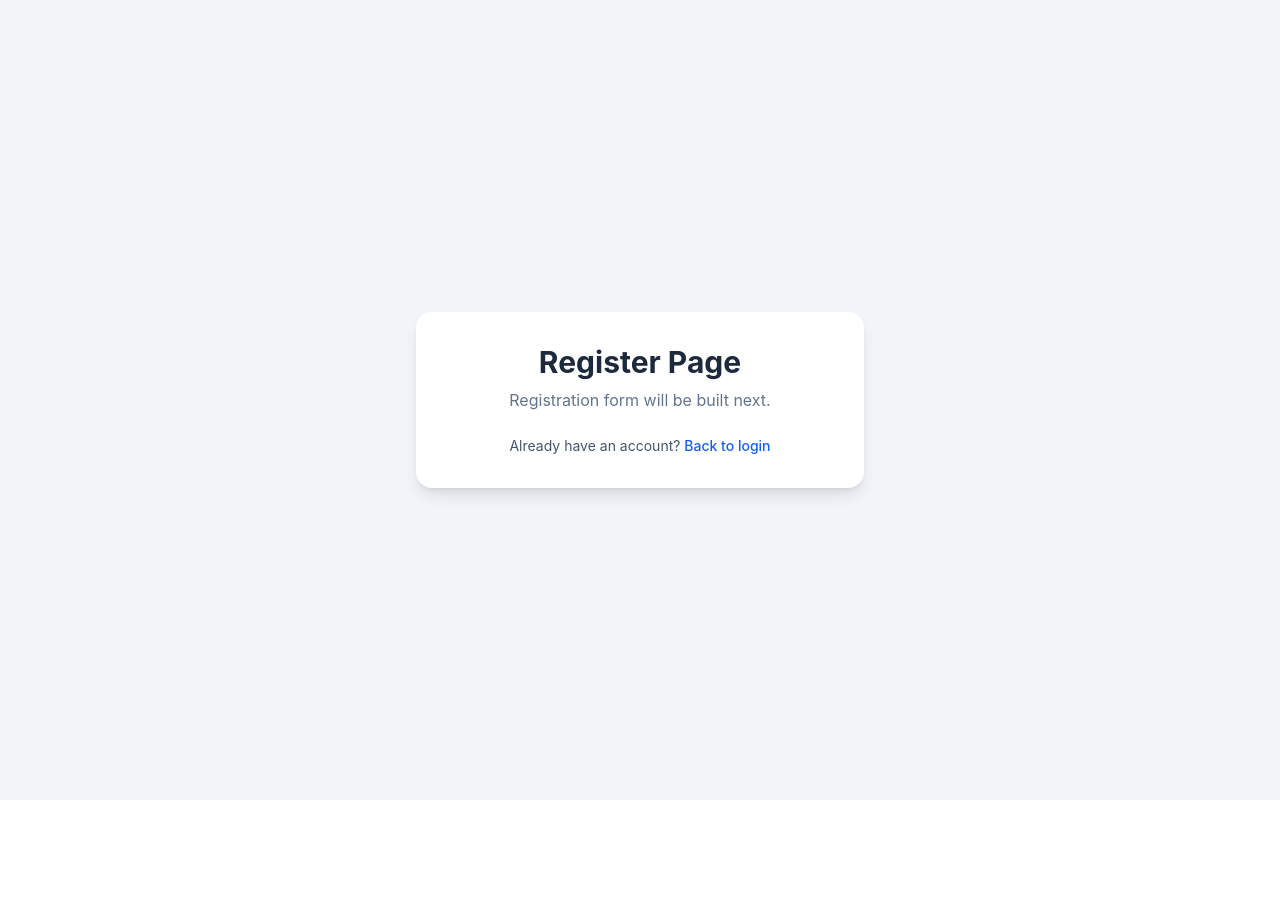
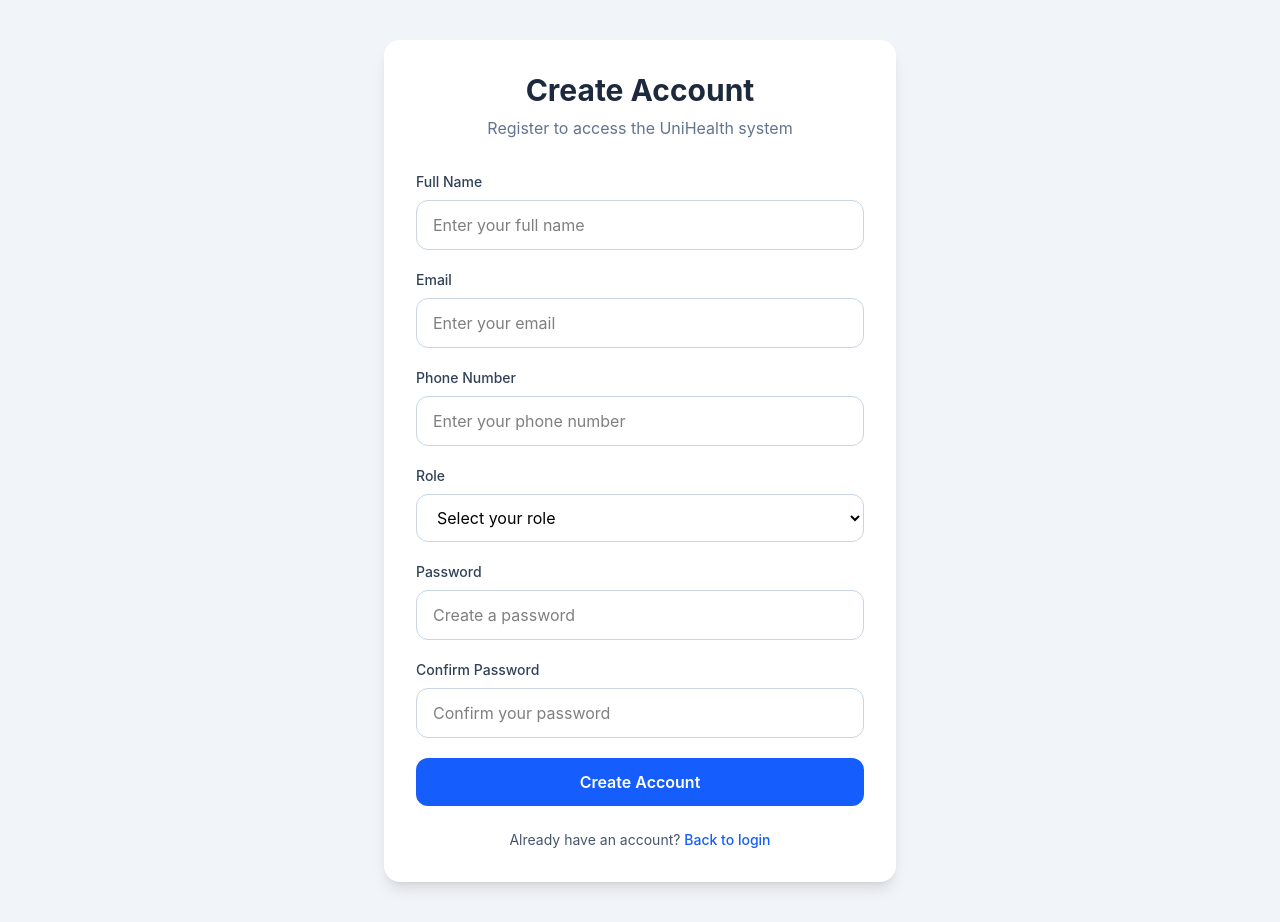
Before and after one commit to kessigan21-dev/unihealth-fyp, a React (Vite) app in the folder frontend/: page /register in a window 1280 px wide. Before the commit the page ends 800 px from the top, so only its background shows below. Built offline with nearby package versions, Linux system fonts and the light colour scheme.

Commit message:
Build initial register page UI

```diff
--- a/frontend/src/pages/RegisterPage.tsx
+++ b/frontend/src/pages/RegisterPage.tsx
@@ -2,12 +2,95 @@ import { Link } from "react-router-dom";
 
 function RegisterPage() {
   return (
-    <div className="min-h-screen bg-slate-100 flex items-center justify-center px-4">
-      <div className="w-full max-w-md bg-white rounded-2xl shadow-lg p-8">
-        <h1 className="text-3xl font-bold text-slate-800 text-center">Register Page</h1>
-        <p className="text-slate-500 text-center mt-2">
-          Registration form will be built next.
-        </p>
+    <div className="min-h-screen bg-slate-100 flex items-center justify-center px-4 py-10">
+      <div className="w-full max-w-lg bg-white rounded-2xl shadow-lg p-8">
+        <div className="mb-8 text-center">
+          <h1 className="text-3xl font-bold text-slate-800">Create Account</h1>
+          <p className="text-slate-500 mt-2">
+            Register to access the UniHealth system
+          </p>
+        </div>
+
+        <form className="space-y-5">
+          <div>
+            <label className="block text-sm font-medium text-slate-700 mb-2">
+              Full Name
+            </label>
+            <input
+              type="text"
+              placeholder="Enter your full name"
+              className="w-full rounded-xl border border-slate-300 px-4 py-3 outline-none focus:ring-2 focus:ring-blue-500"
+            />
+          </div>
+
+          <div>
+            <label className="block text-sm font-medium text-slate-700 mb-2">
+              Email
+            </label>
+            <input
+              type="email"
+              placeholder="Enter your email"
+              className="w-full rounded-xl border border-slate-300 px-4 py-3 outline-none focus:ring-2 focus:ring-blue-500"
+            />
+          </div>
+
+          <div>
+            <label className="block text-sm font-medium text-slate-700 mb-2">
+              Phone Number
+            </label>
+            <input
+              type="tel"
+              placeholder="Enter your phone number"
+              className="w-full rounded-xl border border-slate-300 px-4 py-3 outline-none focus:ring-2 focus:ring-blue-500"
+            />
+          </div>
+
+          <div>
+            <label className="block text-sm font-medium text-slate-700 mb-2">
+              Role
+            </label>
+            <select
+              className="w-full rounded-xl border border-slate-300 px-4 py-3 outline-none focus:ring-2 focus:ring-blue-500 bg-white"
+              defaultValue=""
+            >
+              <option value="" disabled>
+                Select your role
+              </option>
+              <option value="student">Student</option>
+              <option value="doctor">Doctor</option>
+              <option value="dispensary_staff">Dispensary Staff</option>
+            </select>
+          </div>
+
+          <div>
+            <label className="block text-sm font-medium text-slate-700 mb-2">
+              Password
+            </label>
+            <input
+              type="password"
+              placeholder="Create a password"
+              className="w-full rounded-xl border border-slate-300 px-4 py-3 outline-none focus:ring-2 focus:ring-blue-500"
+            />
+          </div>
+
+          <div>
+            <label className="block text-sm font-medium text-slate-700 mb-2">
+              Confirm Password
+            </label>
+            <input
+              type="password"
+              placeholder="Confirm your password"
+              className="w-full rounded-xl border border-slate-300 px-4 py-3 outline-none focus:ring-2 focus:ring-blue-500"
+            />
+          </div>
+
+          <button
+            type="submit"
+            className="w-full rounded-xl bg-blue-600 py-3 text-white font-semibold hover:bg-blue-700 transition"
+          >
+            Create Account
+          </button>
+        </form>
 
         <p className="mt-6 text-center text-sm text-slate-600">
           Already have an account?{" "}
```
